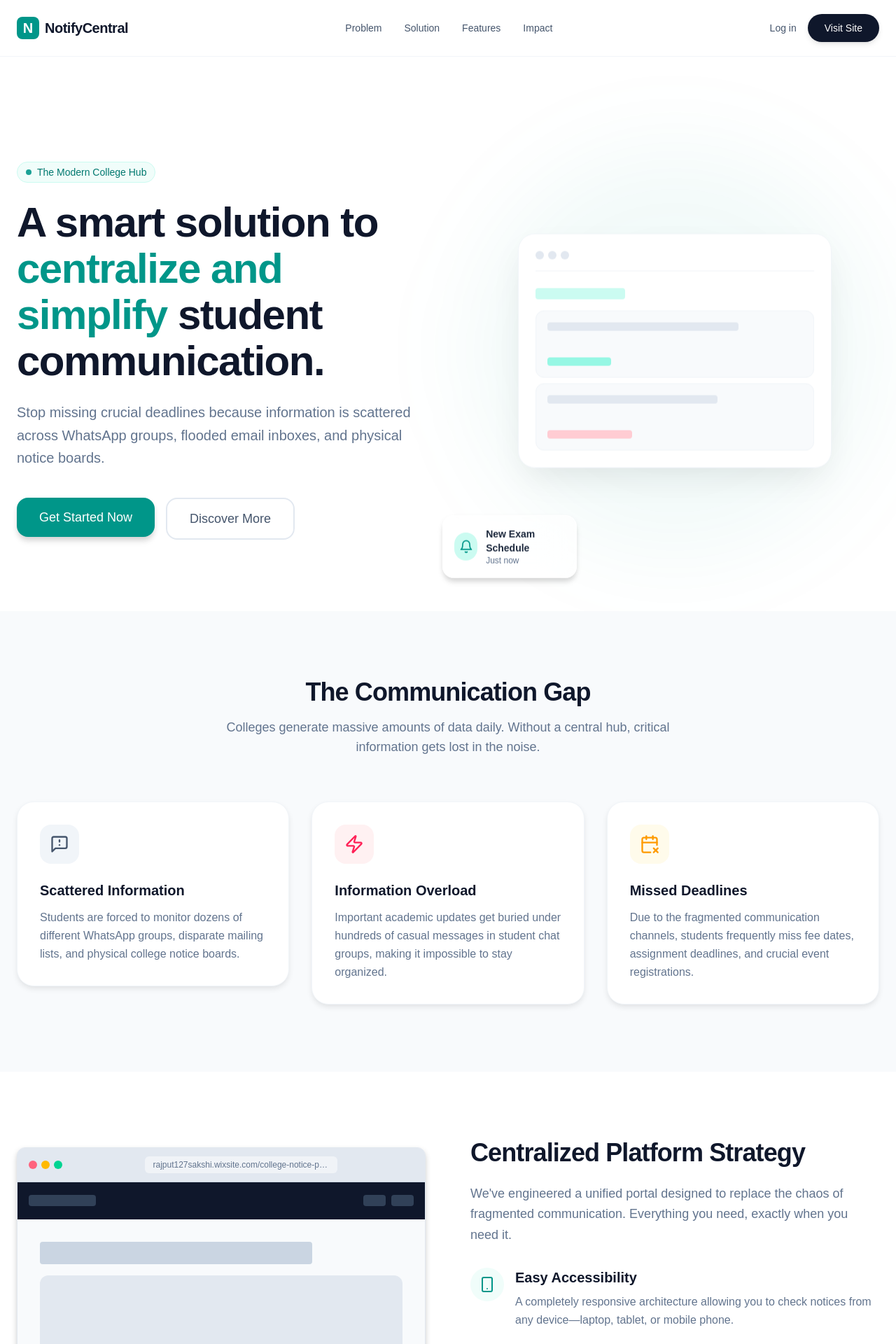
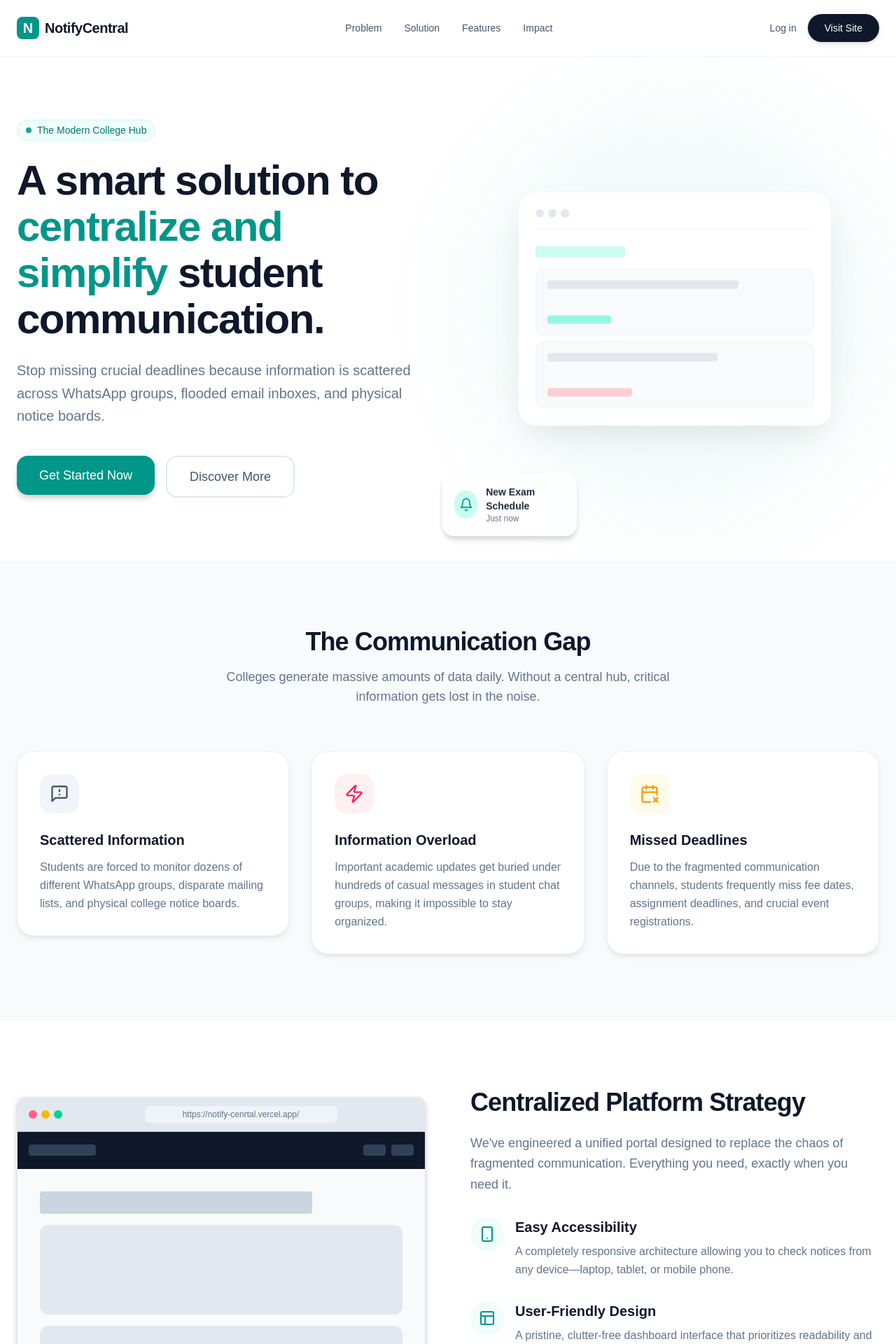
Before and after one commit to krish12388/notify-cenrtal, a React (Vite) app in the folder frontend/: page / in a window 1280 px wide. Shown: the top 1920 px of the page at 70% size. Built offline with nearby package versions, Linux system fonts and the light colour scheme.

Commit message:
feat: implement landing page and sidebar layout components

```diff
--- a/frontend/src/components/layout/Sidebar.jsx
+++ b/frontend/src/components/layout/Sidebar.jsx
@@ -1,11 +1,17 @@
 import React from 'react';
-import { NavLink } from 'react-router-dom';
+import { NavLink, useNavigate } from 'react-router-dom';
 import { useAuth } from '../../context/AuthContext';
 import { Bell, Bookmark as BookmarkIcon, User as UserIcon, LogOut, LayoutDashboard, PlusCircle, FileText, Settings, HelpCircle, Search, MoreHorizontal } from 'lucide-react';
 import { Button } from '../ui/button';
 
 const Sidebar = () => {
   const { user, logout } = useAuth();
+  const navigate = useNavigate();
+
+  const handleLogout = () => {
+    logout();
+    navigate('/');
+  };
 
   const mainNav = [
     { name: 'Notices Feed', path: '/dashboard', icon: Bell },
@@ -92,9 +98,13 @@ const Sidebar = () => {
           <HelpCircle className="w-4 h-4 shrink-0" />
           <span>Get Help</span>
         </button>
+        <button onClick={handleLogout} className="flex items-center gap-3 px-2 py-1.5 mt-2 rounded-md w-full text-left text-rose-500 hover:bg-rose-500/10 hover:text-rose-600 transition-colors">
+          <LogOut className="w-4 h-4 shrink-0" />
+          <span className="font-medium">Log out</span>
+        </button>
       </div>
 
-      <div className="flex items-center justify-between mt-2 pt-2 cursor-pointer rounded-lg hover:bg-muted/40 p-2 transition-colors -mx-2" onClick={logout}>
+      <div className="flex items-center justify-between mt-2 pt-2 rounded-lg p-2 -mx-2">
         <div className="flex items-center gap-3">
           <div className="w-8 h-8 rounded-full bg-muted flex items-center justify-center text-muted-foreground text-xs font-bold border border-border">
             {user?.name?.substring(0, 2).toUpperCase() || 'ST'}
--- a/frontend/src/pages/Landing.jsx
+++ b/frontend/src/pages/Landing.jsx
@@ -48,7 +48,7 @@ const Landing = () => {
   if (user) return <Navigate to="/dashboard" />;
 
   return (
-    <div className="min-h-screen bg-white text-slate-900 font-sans selection:bg-teal-200">
+    <div className="min-h-screen w-screen bg-white text-slate-900 font-sans selection:bg-teal-200">
 
       {/* 1. Navigation Top Bar */}
       <header className="sticky top-0 z-50 bg-white/80 backdrop-blur-md border-b border-slate-100">
@@ -71,7 +71,7 @@ const Landing = () => {
             <Link to="/login" className="hidden sm:block text-sm font-medium text-slate-600 hover:text-teal-600 transition-colors">
               Log in
             </Link>
-            <a href="https://rajput127sakshi.wixsite.com/college-notice-porta" target="_blank" rel="noopener noreferrer">
+            <a href="https://notify-cenrtal.vercel.app/" target="_blank" rel="noopener noreferrer">
               <Button className="bg-slate-900 hover:bg-slate-800 text-white rounded-full px-6 py-5 shadow-md hover:scale-105 transition-transform">
                 Visit Site
               </Button>
@@ -81,7 +81,7 @@ const Landing = () => {
       </header>
 
       {/* 2. Hero Section */}
-      <section className="pt-32 pb-20 px-6 overflow-hidden">
+      <section className="min-h-[calc(100vh-80px)] flex items-center py-12 px-6 overflow-hidden">
         <div className="max-w-7xl mx-auto grid lg:grid-cols-2 gap-16 items-center">
           <Reveal delay={100}>
             <div className="max-w-2xl">
@@ -208,7 +208,7 @@ const Landing = () => {
                   <div className="w-3 h-3 rounded-full bg-emerald-400"></div>
                 </div>
                 <div className="mx-auto bg-white/50 text-xs text-slate-500 px-3 py-1 rounded-md w-1/2 text-center truncate">
-                  rajput127sakshi.wixsite.com/college-notice-porta
+                  https://notify-cenrtal.vercel.app/
                 </div>
               </div>
               <div className="aspect-4/3 bg-slate-50 flex flex-col relative overflow-hidden">
@@ -325,7 +325,7 @@ const Landing = () => {
                 <QrCode className="w-16 h-16 text-slate-300" />
               </div>
               <p className="text-slate-500 mb-6 max-w-sm">Scan to visit our interactive prototype or click the button below to explore the vision.</p>
-              <a href="https://rajput127sakshi.wixsite.com/college-notice-porta" target="_blank" rel="noopener noreferrer">
+              <a href="https://notify-cenrtal.vercel.app/" target="_blank" rel="noopener noreferrer">
                 <Button className="bg-slate-900 text-white hover:bg-slate-800 rounded-full">
                   Visit Prototype
                 </Button>
```
